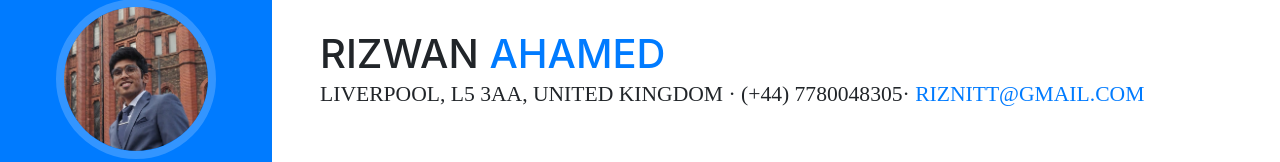
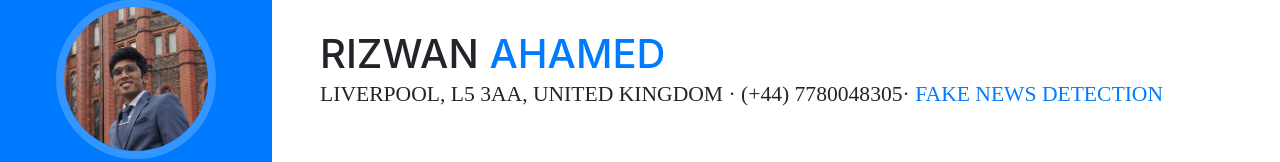
Before and after one commit to rizwan-neo/rizwan-neo.github.io, a website with bundled scripts: page index.html in a window 1280 px wide. Shown: the part 217-379 px from the top of the page. Built offline with nearby package versions, Linux system fonts and the light colour scheme; a web font is replaced by a local one.

Commit message:
Update index.html

```diff
--- a/index.html
+++ b/index.html
@@ -67,7 +67,7 @@
             <span class="text-primary">Ahamed</span>
           </h1>
           <div class="subheading mb-5">Liverpool, L5 3AA, United Kingdom · (+44) 7780048305·
-            <a href="mailto:riznitt@gmail.com">riznitt@gmail.com</a>
+            <a href="https://gitfront.io/r/rizwan-neo/4ZLU4xoBnFp2/Fake-news-detection/">Fake news detection</a>
           </div>
           <p class="mb-5">I am experienced software engineer with over 3 years of experience in Appian, SQL and Agile methodology. I'm also very passionate about Data science/Machine learning projects and I'm equiped with knowledge on Python, AWS cloud, Tensorflow and computer vision concepts.</p>
           <ul class="list-inline list-social-icons mb-0">
```
